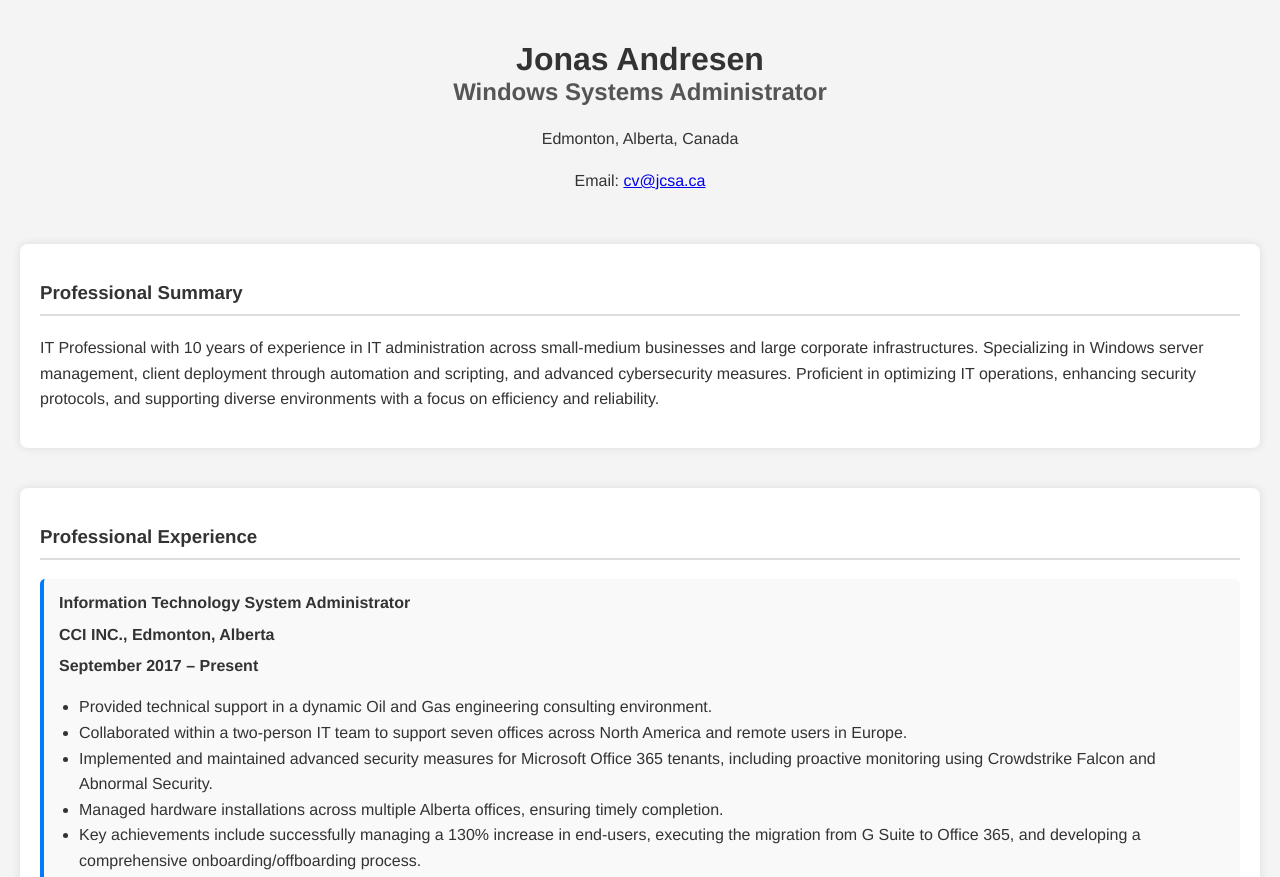
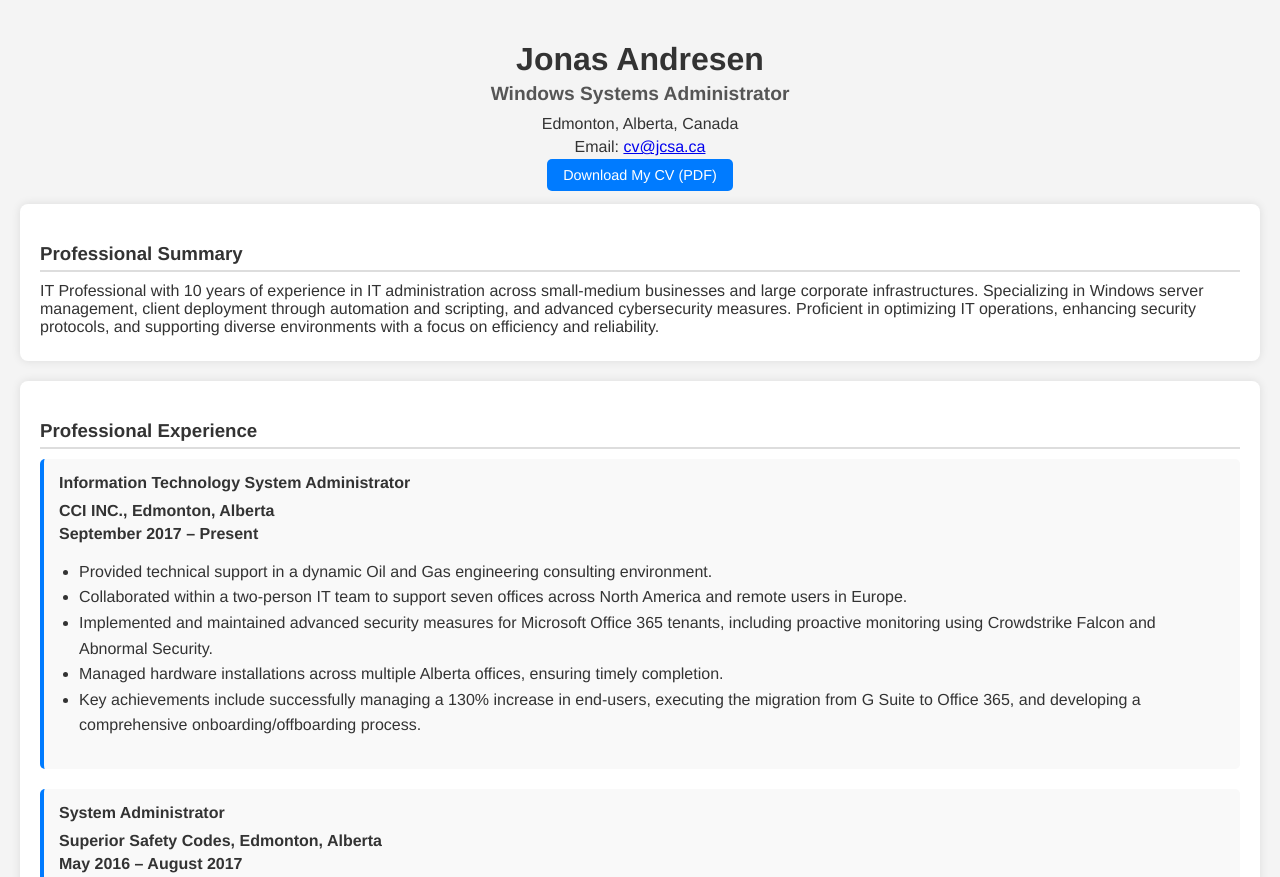
Before and after one commit to jcandresen/cv.jcsa.ca, a plain HTML site: page index.html in a window 1280 px wide. Shown: the top 877 px of the page. Drawn offline with Linux system fonts and the light colour scheme.

Commit message:
Update index.html

```diff
--- a/index.html
+++ b/index.html
@@ -14,17 +14,37 @@
         }
         header {
             text-align: center;
-            margin-bottom: 50px;
+            margin-bottom: 20px;
         }
         h1 {
-            margin-bottom: 0;
+            margin-bottom: 5px;
+            font-size: 2em;
         }
         h2 {
             color: #555;
             margin-top: 0;
+            margin-bottom: 10px;
+            font-size: 1.2em;
+        }
+        p {
+            margin: 5px 0;
+        }
+        .download-link {
+            margin-top: 10px;
+        }
+        .download-link a {
+            text-decoration: none;
+            color: #fff;
+            background-color: #007BFF;
+            padding: 8px 16px;
+            border-radius: 5px;
+            font-size: 0.9em;
+        }
+        .download-link a:hover {
+            background-color: #0056b3;
         }
         section {
-            margin-bottom: 40px;
+            margin-bottom: 20px;
             padding: 20px;
             background-color: #fff;
             border-radius: 8px;
@@ -32,16 +52,15 @@
         }
         h3 {
             border-bottom: 2px solid #ddd;
-            padding-bottom: 10px;
-        }
-        p, ul {
-            line-height: 1.6;
+            padding-bottom: 5px;
+            margin-bottom: 10px;
         }
         ul {
             padding-left: 20px;
+            line-height: 1.6;
         }
         .experience, .education {
-            margin-bottom: 30px;
+            margin-bottom: 20px;
             padding: 15px;
             background-color: #f9f9f9;
             border-left: 4px solid #007BFF;
@@ -54,21 +73,6 @@
         .experience p, .education p {
             margin: 5px 0;
         }
-        .download-link {
-            text-align: center;
-            margin-top: 30px;
-        }
-        .download-link a {
-            text-decoration: none;
-            color: #fff;
-            background-color: #007BFF;
-            padding: 10px 20px;
-            border-radius: 5px;
-            display: inline-block;
-        }
-        .download-link a:hover {
-            background-color: #0056b3;
-        }
     </style>
 </head>
 <body>
@@ -77,6 +81,9 @@
         <h2>Windows Systems Administrator</h2>
         <p>Edmonton, Alberta, Canada</p>
         <p>Email: <a href="mailto:cv@jcsa.ca">cv@jcsa.ca</a></p>
+        <div class="download-link">
+            <a href="https://cv.jcsa.ca/Jonas%20Andresen-PrintOut.pdf" download>Download My CV (PDF)</a>
+        </div>
     </header>
 
     <section>
@@ -173,10 +180,6 @@
         </ul>
     </section>
 
-    <div class="download-link">
-        <a href="Jonas%20Andresen-PrintOut.pdf" download>Download My CV (PDF)</a>
-    </div>
-
     <footer>
         <p>Contact: <a href="mailto:cv@jcsa.ca">cv@jcsa.ca</a></p>
     </footer>
```
